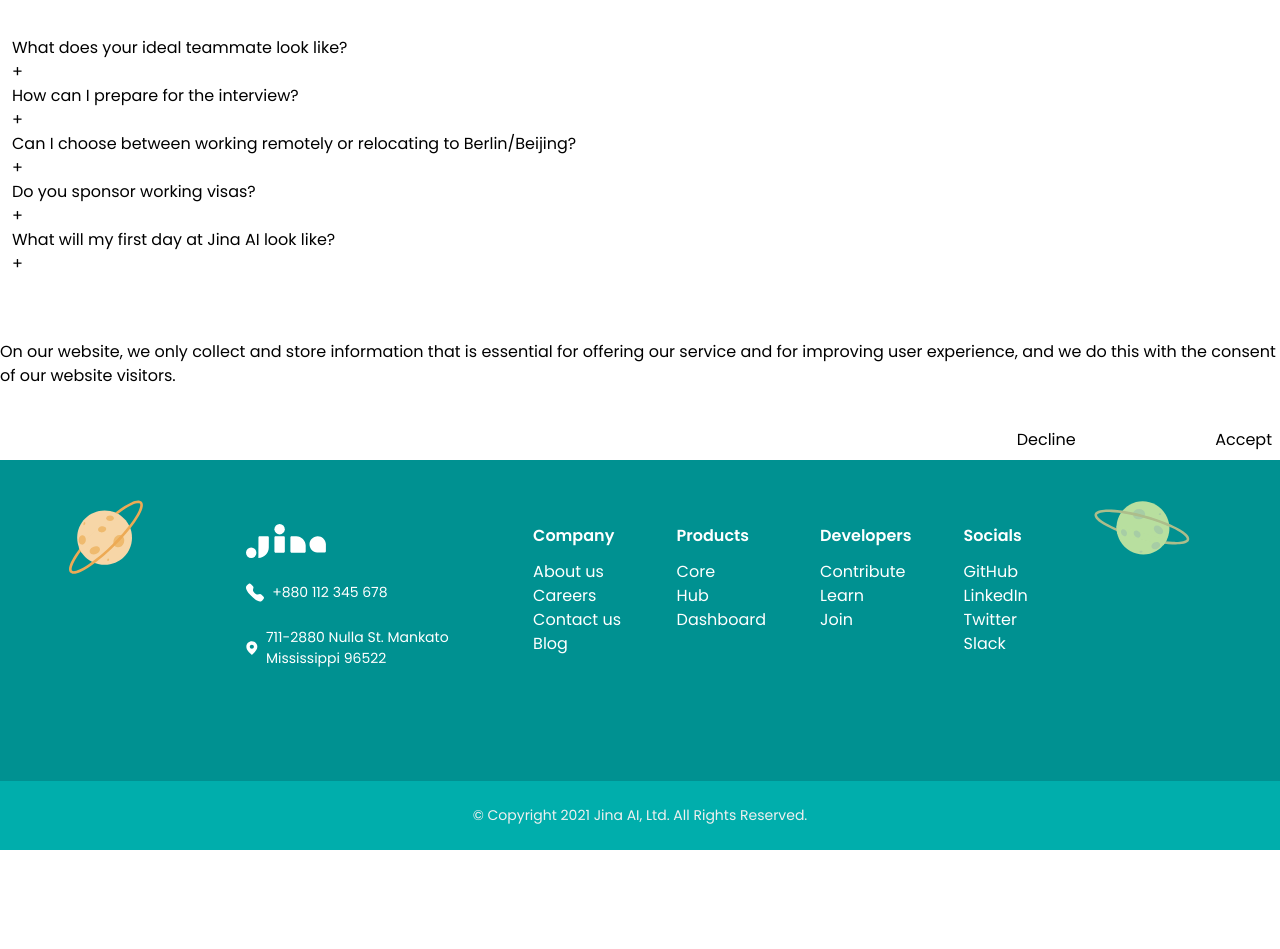
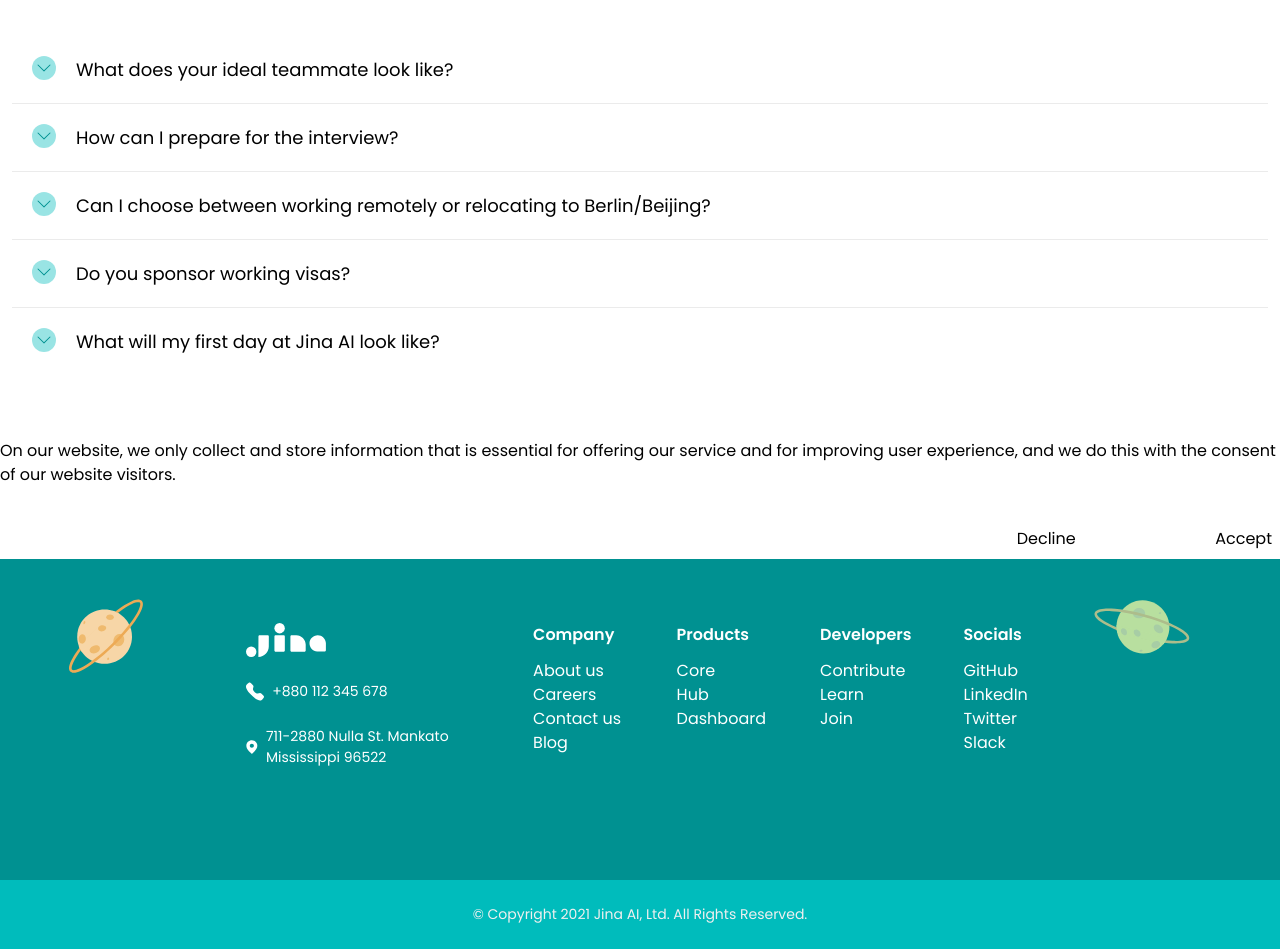
Before and after one commit to Asher-MS/website, a Next.js app: page /careers in a window 1280 px wide. Shown: the part 3180-4129 px from the top of the page. Before the commit the page ends 4030 px from the top, so only its background shows below. Built offline with nearby package versions, Linux system fonts and the light colour scheme.

Commit message:
style: collabsible element

```diff
--- a/src/template/CareersCommonQandA.tsx
+++ b/src/template/CareersCommonQandA.tsx
@@ -5,20 +5,42 @@
 import Header from './Header'
 
 const accordionData = [
-    {title: websiteCopyStrings.careersCommonQASubtitle1, description: websiteCopyStrings.careersCommonQADescription1},
-    {title: websiteCopyStrings.careersCommonQASubtitle2, description: websiteCopyStrings.careersCommonQADescription2},
-    {title: websiteCopyStrings.careersCommonQASubtitle3, description: websiteCopyStrings.careersCommonQADescription3},
-    {title: websiteCopyStrings.careersCommonQASubtitle4, description: websiteCopyStrings.careersCommonQADescription4},
-    {title: websiteCopyStrings.careersCommonQASubtitle5, description: websiteCopyStrings.careersCommonQADescription5},
+  {
+    title: websiteCopyStrings.careersCommonQASubtitle1,
+    description: websiteCopyStrings.careersCommonQADescription1
+  },
+  {
+    title: websiteCopyStrings.careersCommonQASubtitle2,
+    description: websiteCopyStrings.careersCommonQADescription2
+  },
+  {
+    title: websiteCopyStrings.careersCommonQASubtitle3,
+    description: websiteCopyStrings.careersCommonQADescription3
+  },
+  {
+    title: websiteCopyStrings.careersCommonQASubtitle4,
+    description: websiteCopyStrings.careersCommonQADescription4
+  },
+  {
+    title: websiteCopyStrings.careersCommonQASubtitle5,
+    description: websiteCopyStrings.careersCommonQADescription5
+  }
 ]
 
 const CareersCommonQandA = () => (
-    <Section>
-        <Header headerStrings={[[websiteCopyStrings.careersCommonQATitlePart1, false], [websiteCopyStrings.careersCommonQATitlePart2, true]]} />
-        {accordionData.map(item => (
-            <CollapsibleElement title={item.title} content={item.description} key={item.title} />
-        ))}
-    </Section>
+  <Section className={'md:max-w-screen-sm lg:max-w-screen-md xl:max-w-screen-lg mx-auto px-3 '}>
+    <Header
+      headerStrings={[
+        [websiteCopyStrings.careersCommonQATitlePart1, false],
+        [websiteCopyStrings.careersCommonQATitlePart2, true]
+      ]}
+    />
+    <div className=" divide-solid divide-gray-200 divide-y">
+      {accordionData.map((item) => (
+        <CollapsibleElement title={item.title} content={item.description} key={item.title} />
+      ))}
+    </div>
+  </Section>
 )
 
 export default CareersCommonQandA
--- a/src/template/CollapsibleElement.tsx
+++ b/src/template/CollapsibleElement.tsx
@@ -1,29 +1,51 @@
 import React, { useState } from 'react'
-import { DivProps } from '../button/Button';
+import { DivProps } from '../button/Button'
 
 interface CollapsibleElementProps extends DivProps {
-  title: string
-  content: string
+  title: string;
+  content: string;
 }
 
 const CollapsibleElement = ({ title, content }: CollapsibleElementProps) => {
-  const [isActive, setIsActive] = useState(false);
+  const [isActive, setIsActive] = useState(false)
 
   return (
     <div className="accordion-item">
-      <div className="accordion-title" onClick={() => setIsActive(!isActive)}>
-        <div>{title}</div>
-        <div>{isActive ? '-' : '+'}</div>
+      <div className="accordion-title flex" onClick={() => setIsActive(!isActive)}>
+        <div>
+          <div
+            className={`bg-primary-400 bg-opacity-40 text-primary-500 rounded-full p-1 m-5 transform ${
+              isActive ? 'rotate-90' : '-rotate-90'
+            }`}
+          >
+            <Chevron />
+          </div>
+        </div>
+        <div className="">
+          <div className="my-5 font-medium text-lg">{title}</div>
+          <div className={`accordion-content text-base text-gray-600 ${!isActive && 'h-0 hidden'}`}>
+            {content}
+          </div>
+        </div>
       </div>
-      {isActive && <div className="accordion-content">{content}</div>}
     </div>
-  );
-};
+  )
+}
 
 export default CollapsibleElement
 
 const Chevron = () => (
-  <svg xmlns="http://www.w3.org/2000/svg" width="16" height="16" fill="currentColor" className="bi bi-chevron-left" viewBox="0 0 16 16">
-    <path fill-rule="evenodd" d="M11.354 1.646a.5.5 0 0 1 0 .708L5.707 8l5.647 5.646a.5.5 0 0 1-.708.708l-6-6a.5.5 0 0 1 0-.708l6-6a.5.5 0 0 1 .708 0z" />
+  <svg
+    xmlns="http://www.w3.org/2000/svg"
+    width="16"
+    height="16"
+    fill="currentColor"
+    className="bi bi-chevron-left"
+    viewBox="0 0 16 16"
+  >
+    <path
+      fillRule="evenodd"
+      d="M11.354 1.646a.5.5 0 0 1 0 .708L5.707 8l5.647 5.646a.5.5 0 0 1-.708.708l-6-6a.5.5 0 0 1 0-.708l6-6a.5.5 0 0 1 .708 0z"
+    />
   </svg>
 )
--- a/tailwind.config.js
+++ b/tailwind.config.js
@@ -24,7 +24,7 @@
           100: '#EFEDFD',
           200: '#D8D1FA',
           300: '#C0B5F7',
-          400: '#00AEAC',
+          400: '#00BCBC',
           500: '#009191',
           600: '#008181',
           700: '#32C8CD',
```
